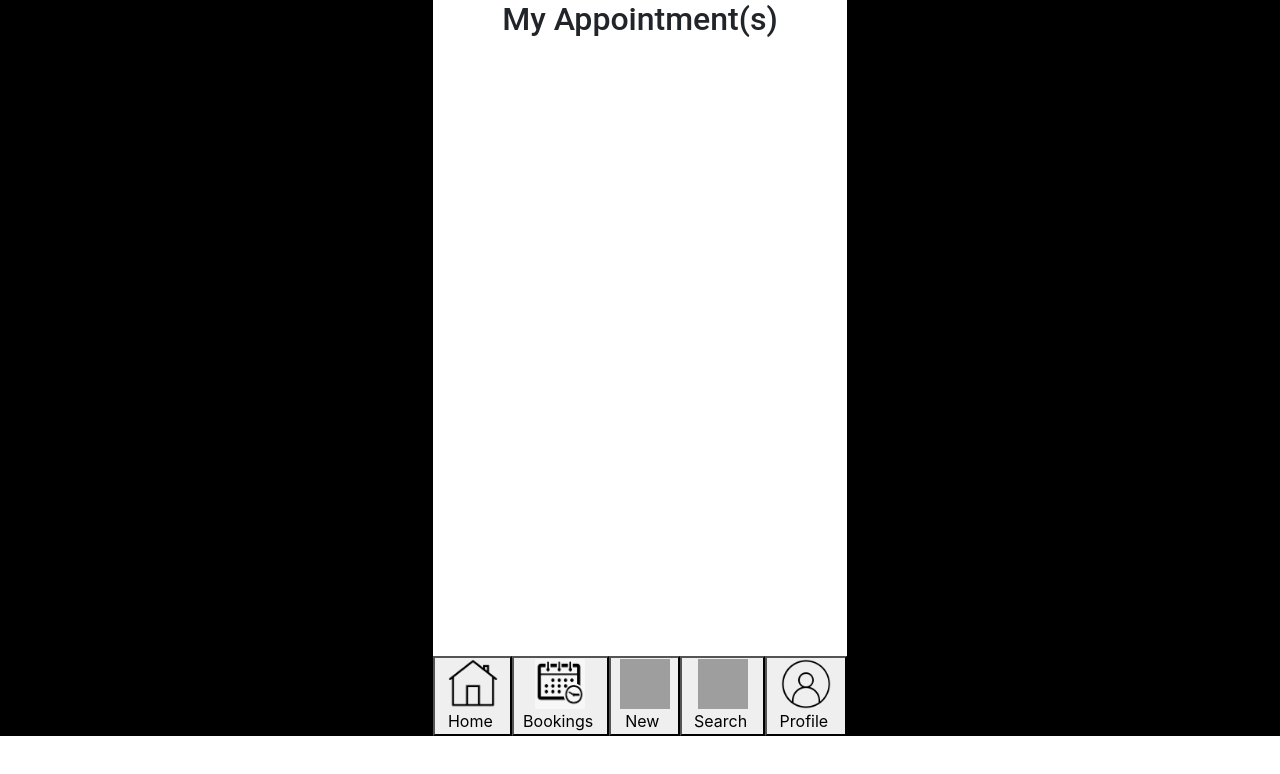
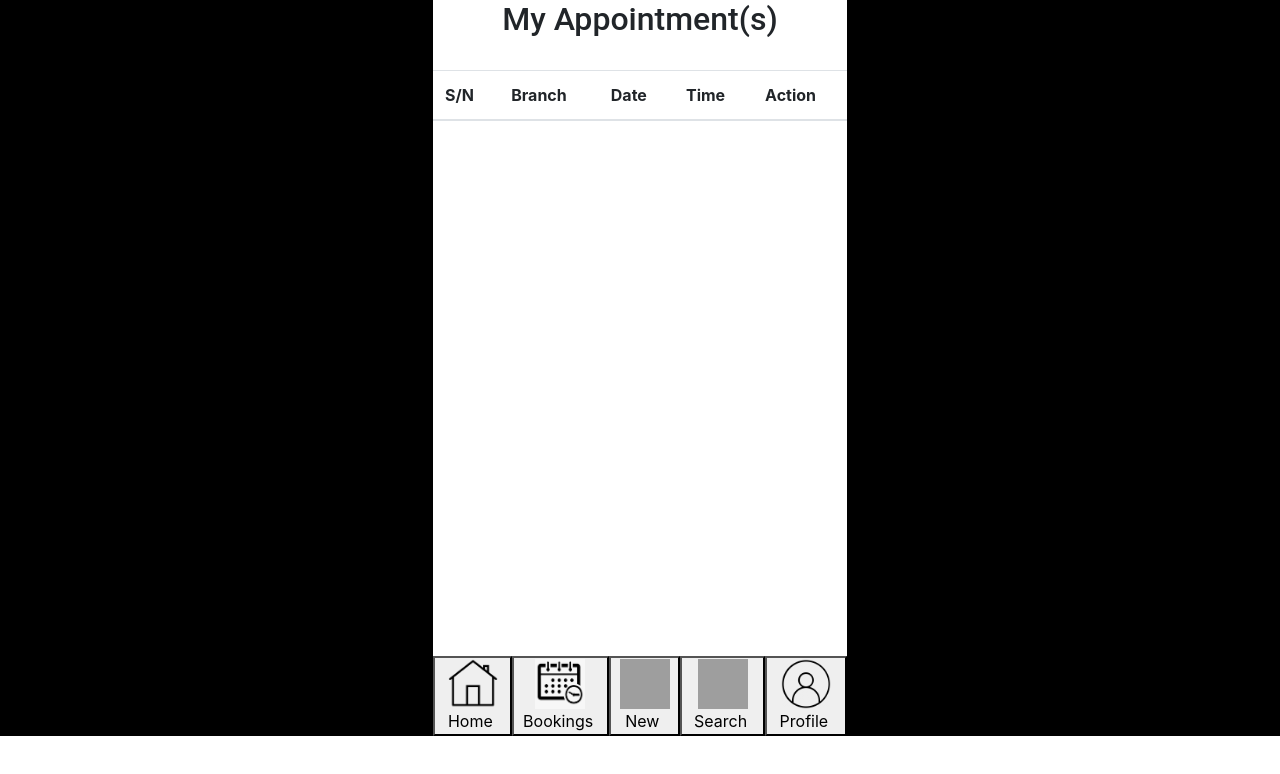
Before and after one commit to wj-tan/learn_react, a React (Create React App) app: page /MyAppointment in a window 1280 px wide. Shown: the top 774 px of the page. Built offline with nearby package versions, Linux system fonts and the light colour scheme; grey boxes are pictures that could not be loaded.

Commit message:
Update My Appointment

```diff
--- a/src/components/MyAppointment.js
+++ b/src/components/MyAppointment.js
@@ -1,12 +1,56 @@
 import React, { Component } from 'react';
+import { Form, Button, FormGroup, FormControl, ControlLabel, Table } from "react-bootstrap";
+import { BrowserRouter as Router, Route, Switch, NavLink } from 'react-router-dom';
+import Col from 'react-bootstrap/Col';
+import Row from 'react-bootstrap/Row';
+
 class MyAppointment extends Component {
     constructor(props) {
         super(props);
-        this.state = {  }
+        this.state = {
+
+        }
     }
     render() {
-        return ( <span>
+        return (
+
+        <span>
             <h2>My Appointment(s)</h2>
+            <br></br>
+            <div id = 'center'>
+
+                        <br></br>
+                        <br></br>
+                        <br></br>
+
+                            <Table>
+                                <thead>
+                                    <tr>
+                                        <th>S/N</th>
+                                        <th>Branch</th>
+                                        <th>Date</th>
+                                        <th>Time</th>
+                                        <th>Action</th>
+                                    </tr>
+                                </thead>
+                                <tbody>
+
+                                    {(this.props.appointments) && this.props.appointments.map((appointment,index)=>{
+                                        return (
+                                            <tr>
+                                                <td>{index + 1}</td>
+                                                <td>{appointment.branch}</td>
+                                                <td>{appointment.date}</td>
+                                                <td>{appointment.time}</td>
+                                                <td><Button>Manage</Button></td>
+                                            </tr>
+                                        )
+                                    })}
+
+                                </tbody>
+
+                            </Table>
+            </div>
         </span> );
     }
 }
--- a/src/index.css
+++ b/src/index.css
@@ -342,7 +342,7 @@ h3 {
   text-align: center;
 }
 
-#map, #branch {
+#map, #branch, #center {
 	display: flex;
 	justify-content: center;
 }
```
Also changed, not shown: 1 other file (tests, documents, lock files or other folders).
